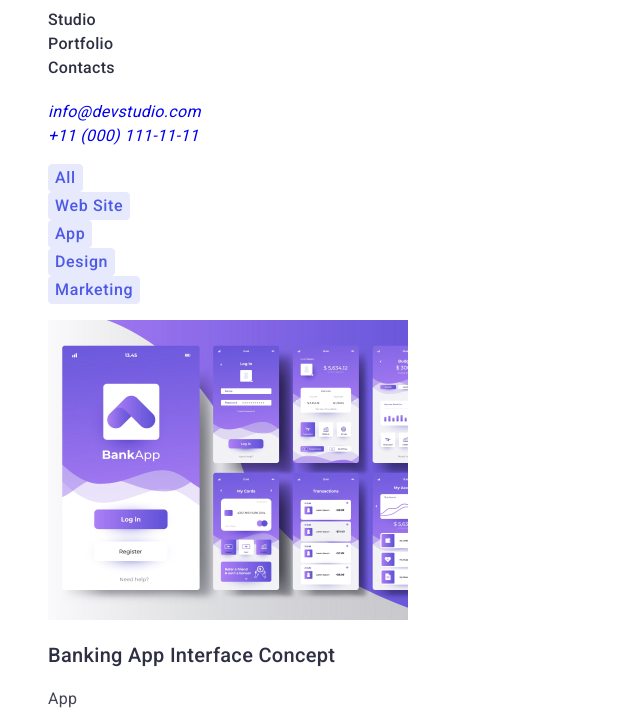
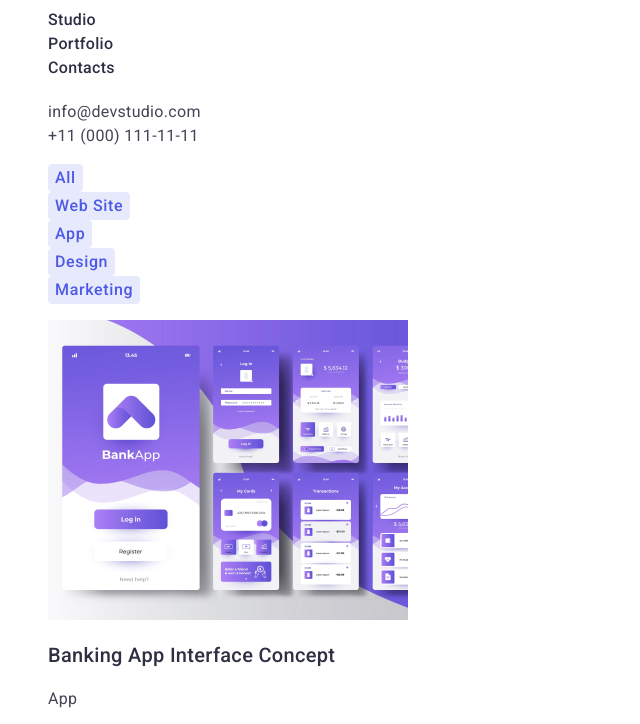
Before and after one commit to smilecool2012/goit-markup-hw-02, a plain HTML site: page portfolio.html in a window 1280 px wide. Shown: the part 30-754 px from the top of the page, without its empty margins (0-640 px from the left). Drawn offline with Linux system fonts and the light colour scheme.

Commit message:
changed contacts class

```diff
--- a/portfolio.html
+++ b/portfolio.html
@@ -21,8 +21,8 @@
     </nav>
     <address>
         <ul class="contacts">
-            <li class="mail"><a href="mailto:info@devstudio.com">info@devstudio.com</a></li>
-            <li class="phone"><a href="tel:+110001111111">+11 (000) 111-11-11</a></li>
+            <li class="mail"><a class="mail-content" href="mailto:info@devstudio.com">info@devstudio.com</a></li>
+            <li class="phone"><a class="phone-content" href="tel:+110001111111">+11 (000) 111-11-11</a></li>
         </ul>
     </address>
 </header>
--- a/static/css/styles.css
+++ b/static/css/styles.css
@@ -65,11 +65,13 @@ a {
 }
 
 .mail-content {
+    font-weight: 400;
     font-style: normal;
     color: #434455;
 }
 
 .phone-content {
+    font-weight: 400;
     font-style: normal;
     color: #434455;
 }
@@ -93,7 +95,6 @@ a {
     font-size: 56px;
     line-height: 1.07;
     text-align: center;
-
     color: #FFFFFF;
 }
 
```
